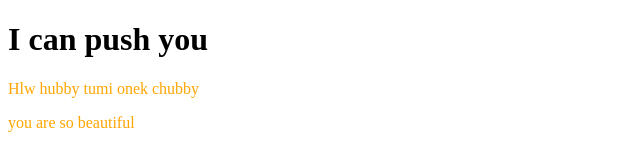
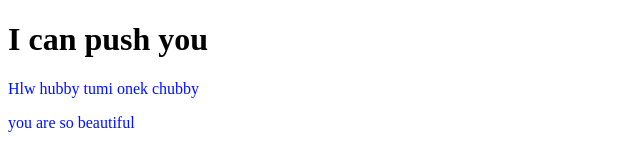
Before and after one commit to ZihanHasan/my-new-repo, a plain HTML site: page index.html in a window 1280 px wide. Shown: the whole page, without its empty margins (0-640 px from the left). Drawn offline with Linux system fonts and the light colour scheme.

Commit message:
color change

```diff
--- a/style.css
+++ b/style.css
@@ -1,3 +1,3 @@
 p{
-    color: orange;
+    color: #0011ff;
 }
```
